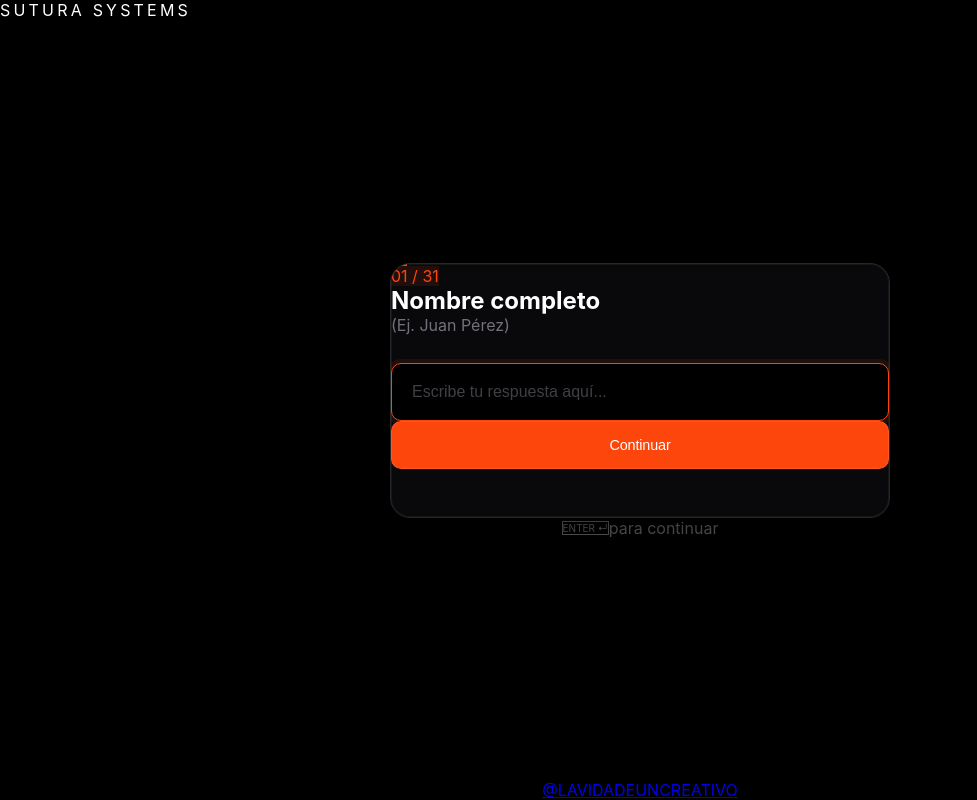
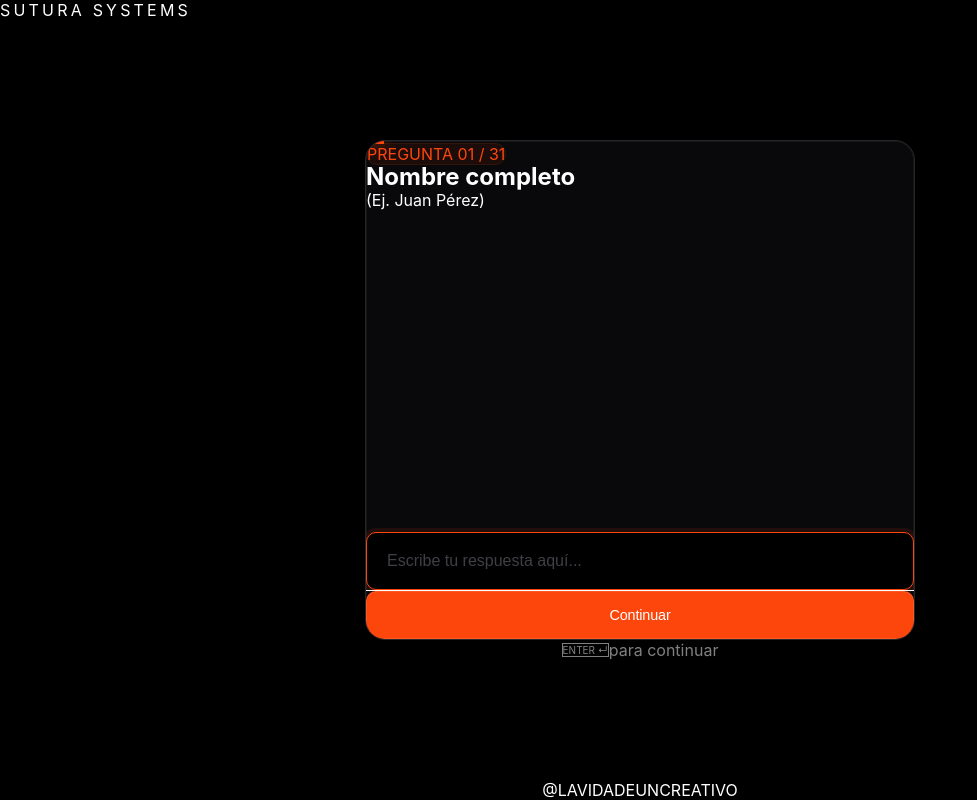
Before and after one commit to lavidadeuncreativx/lavidadeuncreativo, a Next.js app: page /formulario-marca-personal in a window 1280 px wide. Both pictures are taken after a click on the button "Iniciar Diagnóstico". Shown: the whole page, without its empty margins (0-977 px from the left). Built offline with nearby package versions, Linux system fonts and the light colour scheme.

Commit message:
style: Improve Card spacing, typography, and fix footer link color

```diff
--- a/app/components/Typeform.tsx
+++ b/app/components/Typeform.tsx
@@ -119,28 +119,29 @@ export default function Typeform() {
             </header>
 
             {/* Main Content Area - Flex Grow to Center */}
-            <main className="flex-1 flex flex-col items-center justify-center p-4 w-full">
+            <main className="flex-1 flex flex-col items-center justify-center p-6 w-full relative z-20">
 
                 {/* Form Card */}
-                <div className="form-card w-full max-w-[500px] flex flex-col relative z-20">
+                <div className="form-card w-full max-w-[550px] min-h-[500px] flex flex-col relative">
 
                     {/* Progress Accent Line */}
-                    <div className="w-full h-[2px] bg-zinc-900">
+                    <div className="w-full h-[3px] bg-zinc-900/50">
                         <div
-                            className="h-full bg-[var(--primary)] transition-all duration-500 ease-out"
+                            className="h-full bg-[var(--primary)] transition-all duration-500 ease-out shadow-[0_0_15px_var(--primary)]"
                             style={{ width: `${progress}%` }}
                         />
                     </div>
 
-                    {/* Step Number - Inside Card Padding */}
-                    <div className="px-10 pt-10 pb-4">
-                        <span className="text-sm font-mono text-[var(--primary)] bg-[rgba(253,70,12,0.1)] px-2 py-1 rounded inline-block">
-                            {(currentIndex + 1).toString().padStart(2, '0')} / {questions.length}
-                        </span>
-                    </div>
+                    {/* Content Container */}
+                    <div className="flex-1 flex flex-col p-10 md:p-12">
 
-                    {/* Content */}
-                    <div className="px-10 pb-10 flex-1 flex flex-col">
+                        {/* Step Number */}
+                        <div className="mb-8">
+                            <span className="text-xs font-bold tracking-widest text-[var(--primary)] uppercase bg-[rgba(253,70,12,0.08)] px-3 py-1.5 rounded-full border border-[rgba(253,70,12,0.1)]">
+                                Pregunta {(currentIndex + 1).toString().padStart(2, '0')} / {questions.length}
+                            </span>
+                        </div>
+
                         <AnimatePresence mode="popLayout" custom={direction}>
                             <motion.div
                                 key={currentIndex}
@@ -149,18 +150,20 @@ export default function Typeform() {
                                 initial="enter"
                                 animate="center"
                                 exit="exit"
-                                transition={{ duration: 0.4, ease: [0.16, 1, 0.3, 1] }}
-                                className="w-full"
+                                transition={{ duration: 0.5, ease: [0.22, 1, 0.36, 1] }}
+                                className="w-full flex-1 flex flex-col"
                             >
-                                <h2 className="text-3xl font-semibold mb-3 text-white leading-tight tracking-tight">
+                                <h2 className="text-3xl md:text-4xl font-bold mb-6 text-white leading-[1.1] tracking-tight">
                                     {currentQuestion.text}
                                 </h2>
 
-                                <p className="text-[var(--text-muted)] text-base leading-relaxed mb-8 min-h-[48px]">
-                                    {currentQuestion.description || "Por favor responde con detalle."}
-                                </p>
+                                {currentQuestion.description && (
+                                    <p className="text-lg text-zinc-400 leading-relaxed mb-10 max-w-md">
+                                        {currentQuestion.description}
+                                    </p>
+                                )}
 
-                                <div className="mb-8">
+                                <div className="mb-10 w-full mt-auto">
                                     {currentQuestion.type === 'text' && (
                                         <TextInput
                                             value={answers[currentQuestion.apiField] || ''}
@@ -195,10 +198,10 @@ export default function Typeform() {
                         </AnimatePresence>
 
                         {/* Footer in Card */}
-                        <div className="flex flex-col gap-3 mt-auto">
+                        <div className="flex flex-col gap-4 pt-6 border-t border-zinc-900/50">
                             <button
                                 onClick={nextQuestion}
-                                className="btn btn-primary w-full"
+                                className="btn btn-primary w-full text-lg h-14"
                             >
                                 {currentIndex === questions.length - 1 ? (isSubmitting ? 'Finalizando...' : 'Finalizar') : 'Continuar'}
                             </button>
@@ -206,12 +209,12 @@ export default function Typeform() {
                             {currentIndex > 0 ? (
                                 <button
                                     onClick={prevQuestion}
-                                    className="btn btn-secondary w-full"
+                                    className="btn btn-secondary w-full text-sm"
                                 >
-                                    Atrás
+                                    Volver a la anterior
                                 </button>
                             ) : (
-                                <div className="h-[48px]"></div>
+                                <div className="h-10"></div>
                             )}
                         </div>
                     </div>
--- a/app/globals.css
+++ b/app/globals.css
@@ -36,6 +36,11 @@ body {
   font-family: var(--font-main);
   overflow-x: hidden;
   -webkit-font-smoothing: antialiased;
+}
+
+a {
+  color: inherit;
+  text-decoration: none;
 }
 
 /* --- High-End Card Surface --- */
```
